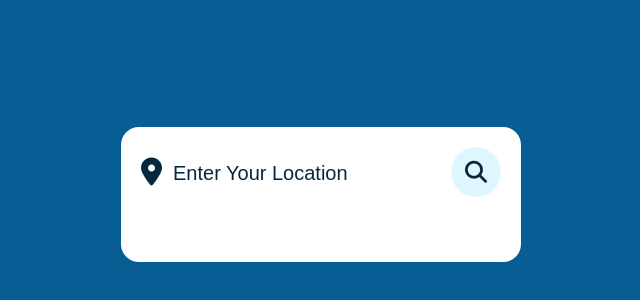
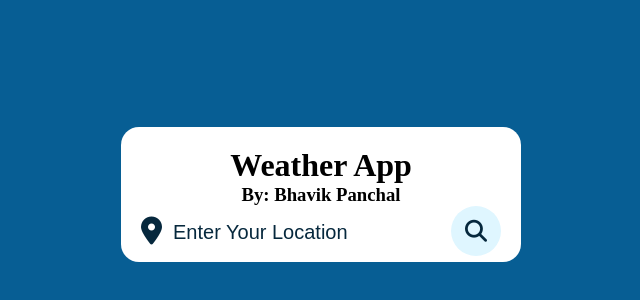
Before and after one commit to bhavikpanchal28/Weather-App, a plain HTML site: page index.html in a window 1280 px wide. Shown: the part 206-506 px from the top of the page, without its empty margins (319-959 px from the left). Drawn offline with Linux system fonts and the light colour scheme.

Commit message:
Update index.html

```diff
--- a/index.html
+++ b/index.html
@@ -13,6 +13,12 @@
 <body>
 
     <div class="container">
+
+        <div class="title">
+            <h1>Weather App</h1>
+            <h3>By: Bhavik Panchal</h3>
+        </div>
+
         <div class="search-box">
             <i class="fa-solid fa-location-dot"></i>
             <input type="text" placeholder="Enter your location">
```
